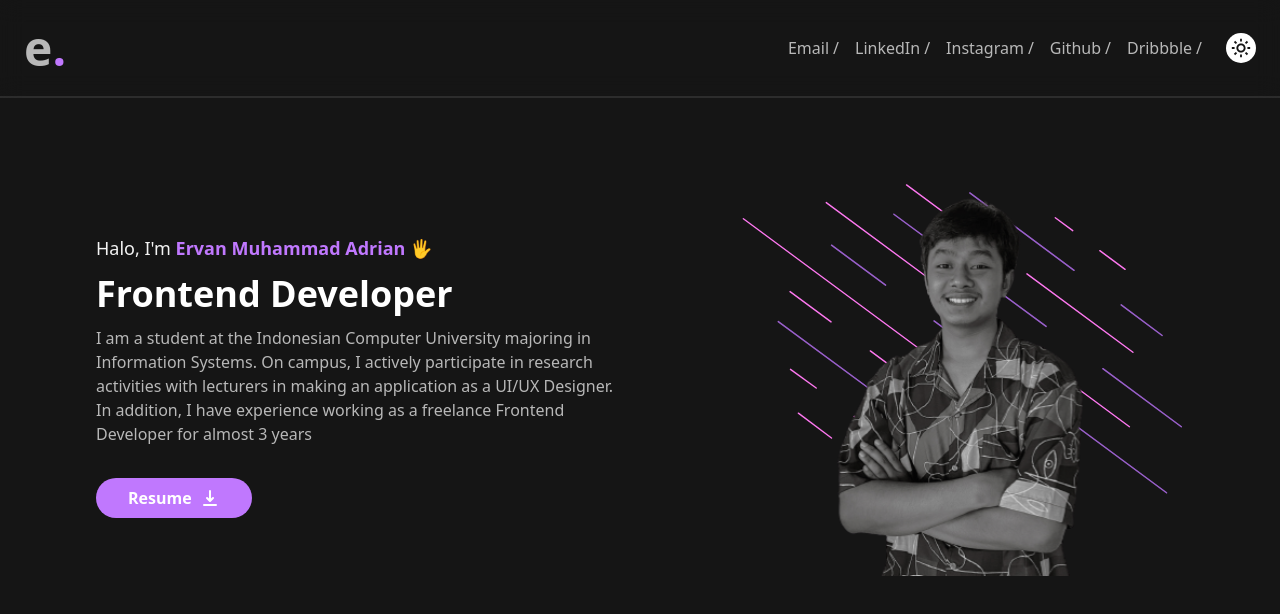
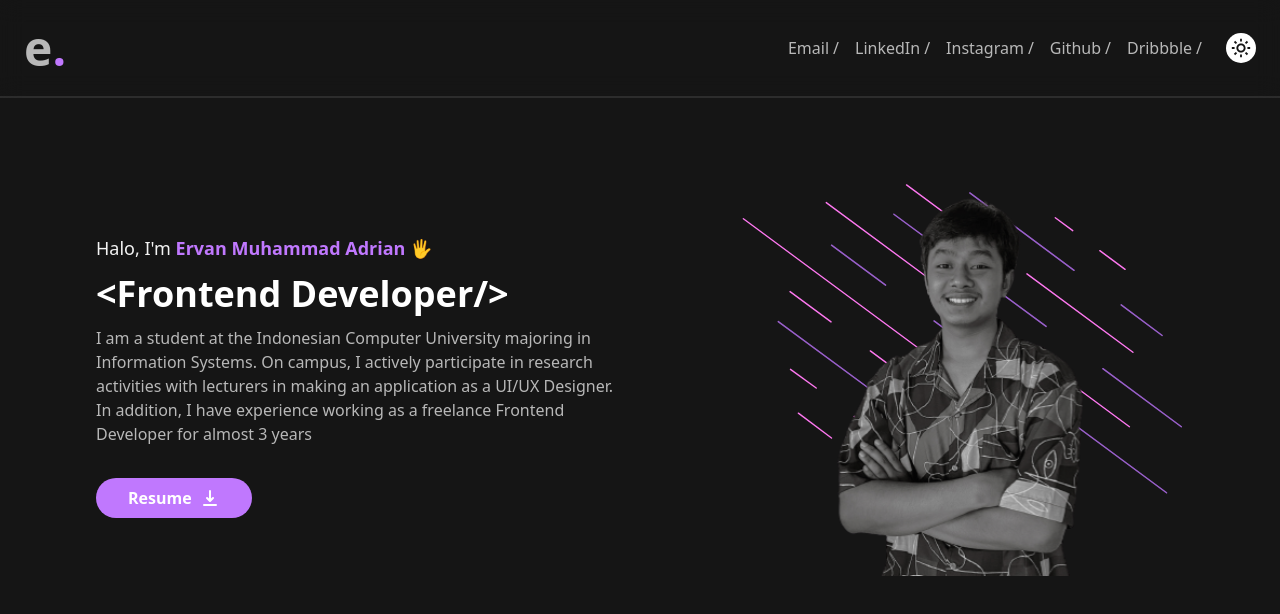
Before and after one commit to ervan19/my-portfolio, a React (Vite) app: page / in a window 1280 px wide. Shown: the top 614 px of the page. Built offline with nearby package versions, Linux system fonts and the light colour scheme; what tw-elements would draw is missing.

Commit message:
style(hero): change style heading in hero

```diff
--- a/src/components/Hero.jsx
+++ b/src/components/Hero.jsx
@@ -14,7 +14,7 @@ const Hero = () => {
             </span>
           </h3>
           <h1 className='lg:text-4xl text-3xl font-bold leading-relaxed text-dark dark:text-white py-3'>
-            Frontend Developer
+            {'<Frontend Developer/>'}
           </h1>
           <p className='w-full md:w-10/12 dark:text-text text-dark text-base'>
             I am a student at the Indonesian Computer University majoring in
```
